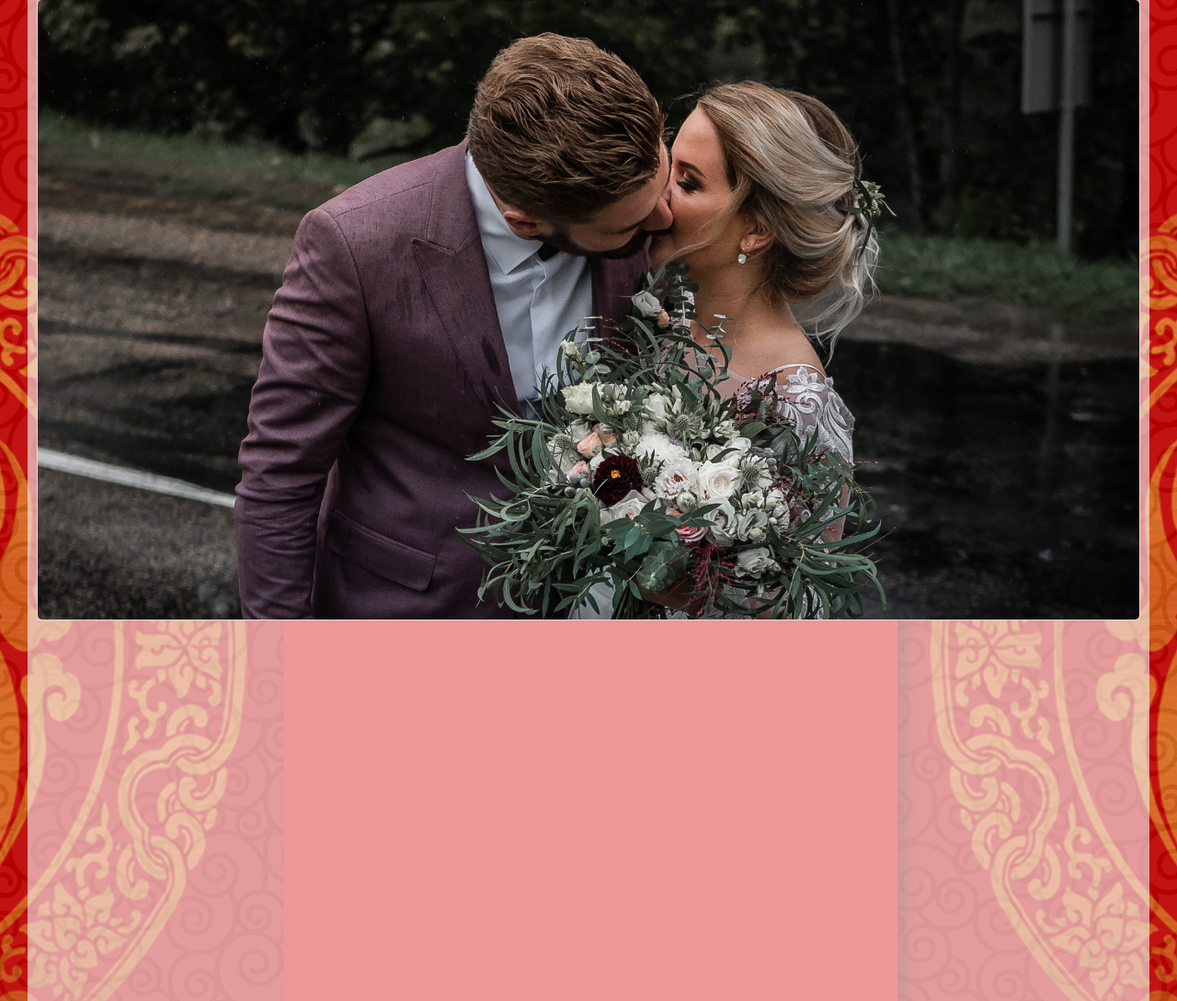
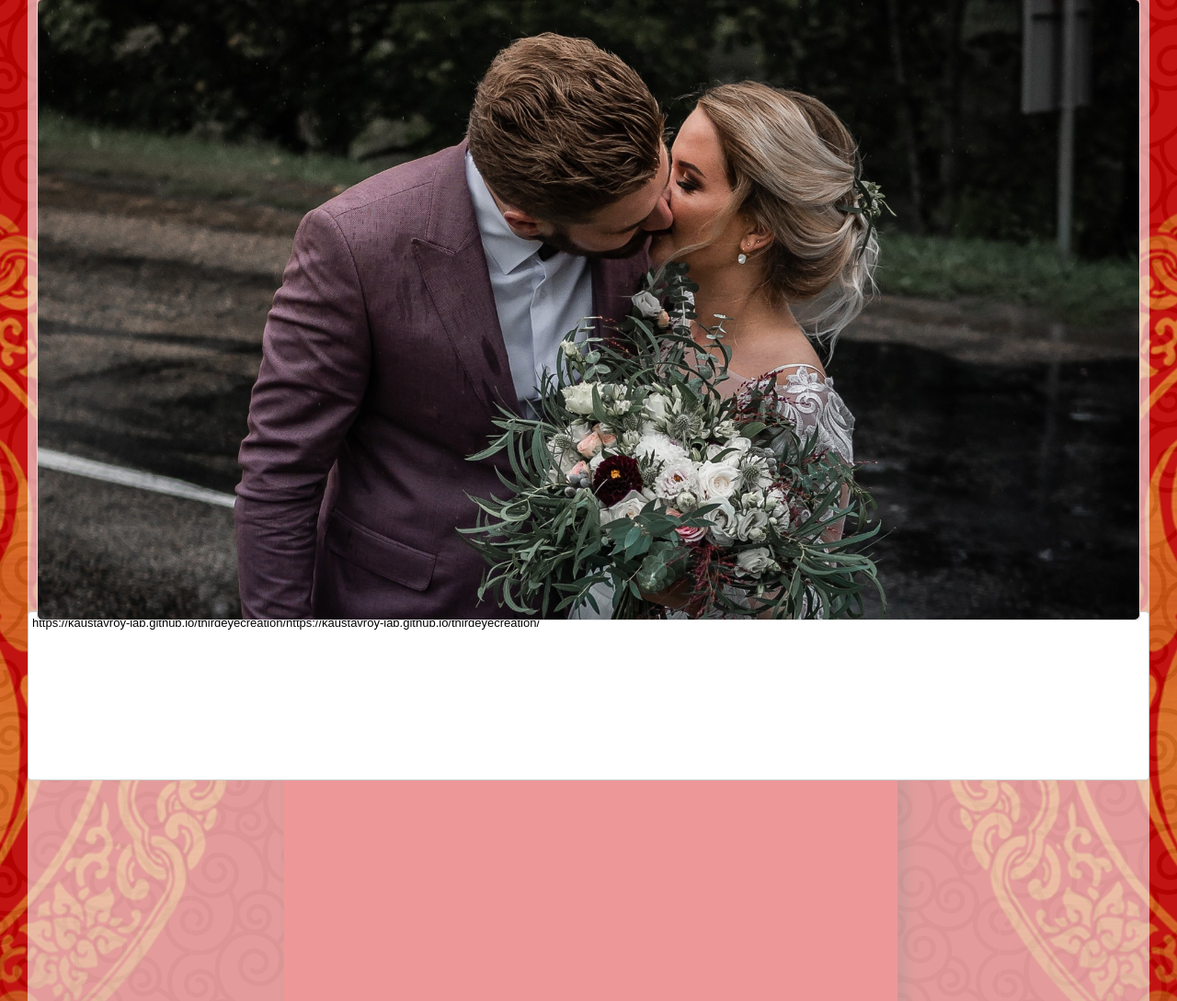
Before and after one commit to kaustavroy-lab/thirdeyecreation, a PHP site: page / in a window 1280 px wide. Shown: the part 190-1279 px from the top of the page at 92% size. Run offline with PHP 8.4, Linux system fonts and the light colour scheme.

Commit message:
new commit

```diff
--- a/index.css
+++ b/index.css
@@ -534,3 +534,27 @@ input:focus, textarea:focus, select:focus
    background: #EDEDED;
    color: #2B2B2B;
 }
+#TextArea1
+{
+   border: 1px solid #CCCCCC;
+   border-radius: 4px;
+   background-color: #FFFFFF;
+   background-image: none;
+   color: #000000;
+   font-family: Arial;
+   font-weight: normal;
+   font-style: normal;
+   font-size: 13px;
+   box-sizing: border-box;
+   padding: 4px 4px 4px 4px;
+   margin: 0;
+   text-align: left;
+   overflow: auto;
+   resize: none;
+}
+#TextArea1:focus
+{
+   border-color: #66AFE9;
+   box-shadow: inset 0px 1px 1px rgba(0,0,0,0.075), 0px 0px 8px rgba(102,175,233,0.60);
+   outline: 0;
+}
--- a/index.html
+++ b/index.html
@@ -6,8 +6,8 @@
 <meta name="generator" content="WYSIWYG Web Builder 16 - http://www.wysiwygwebbuilder.com">
 <meta name="viewport" content="width=device-width, initial-scale=1.0">
 <link href="owl.carousel.min.css" rel="stylesheet">
-<link href="third_eye_creation.css?v=2" rel="stylesheet">
-<link href="index.css?v=2" rel="stylesheet">
+<link href="third_eye_creation.css?v=3" rel="stylesheet">
+<link href="index.css?v=3" rel="stylesheet">
 <script src="jquery-1.12.4.min.js"></script>
 <script src="owl.carousel.min.js"></script>
 <script src="wb.lazyload.min.js"></script>
@@ -68,6 +68,7 @@ $(document).ready(function()
    </div>
 </div>
 </div>
+<textarea name="TextArea1" id="TextArea1" style="display:block;width: 100%;;height:184px;z-index:9;" rows="11" cols="110" spellcheck="false">https://kaustavroy-lab.github.io/thirdeyecreation/https://kaustavroy-lab.github.io/thirdeyecreation/</textarea>
 </div>
 </div>
 </div>
```
